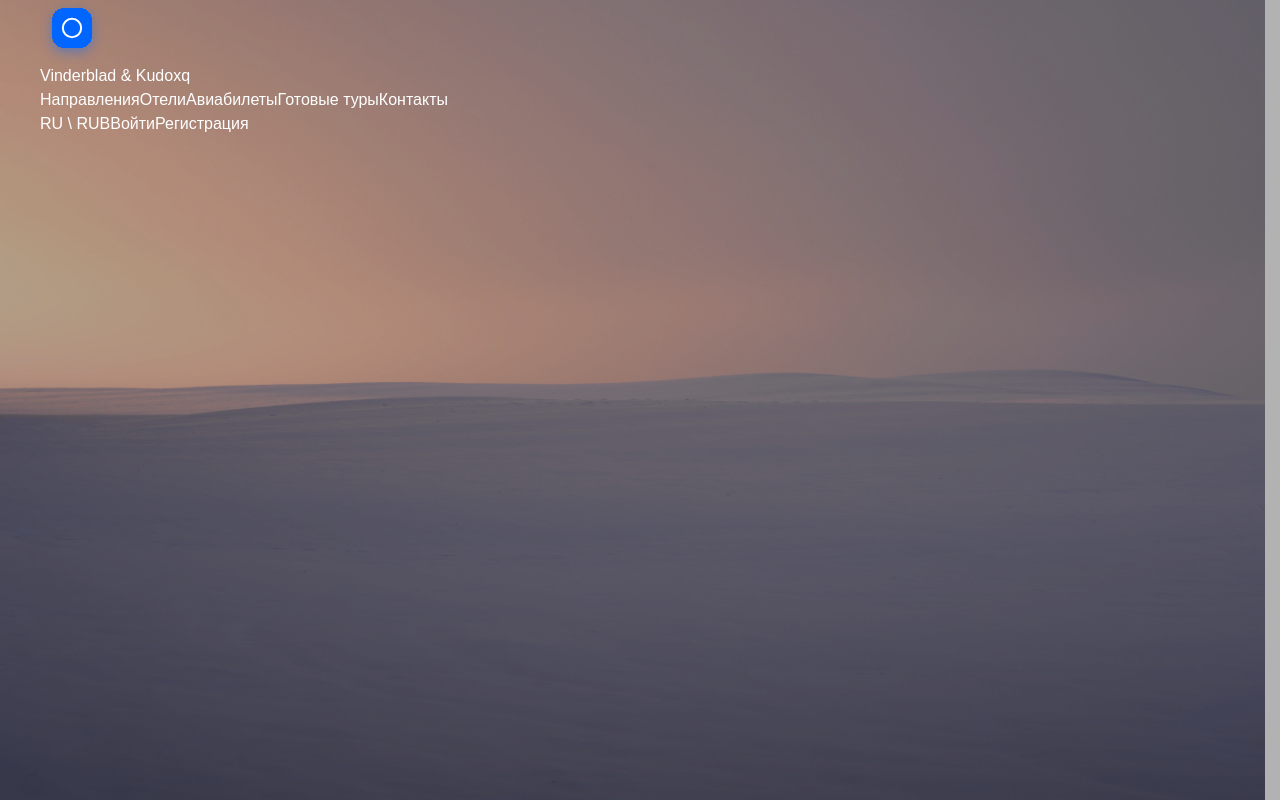
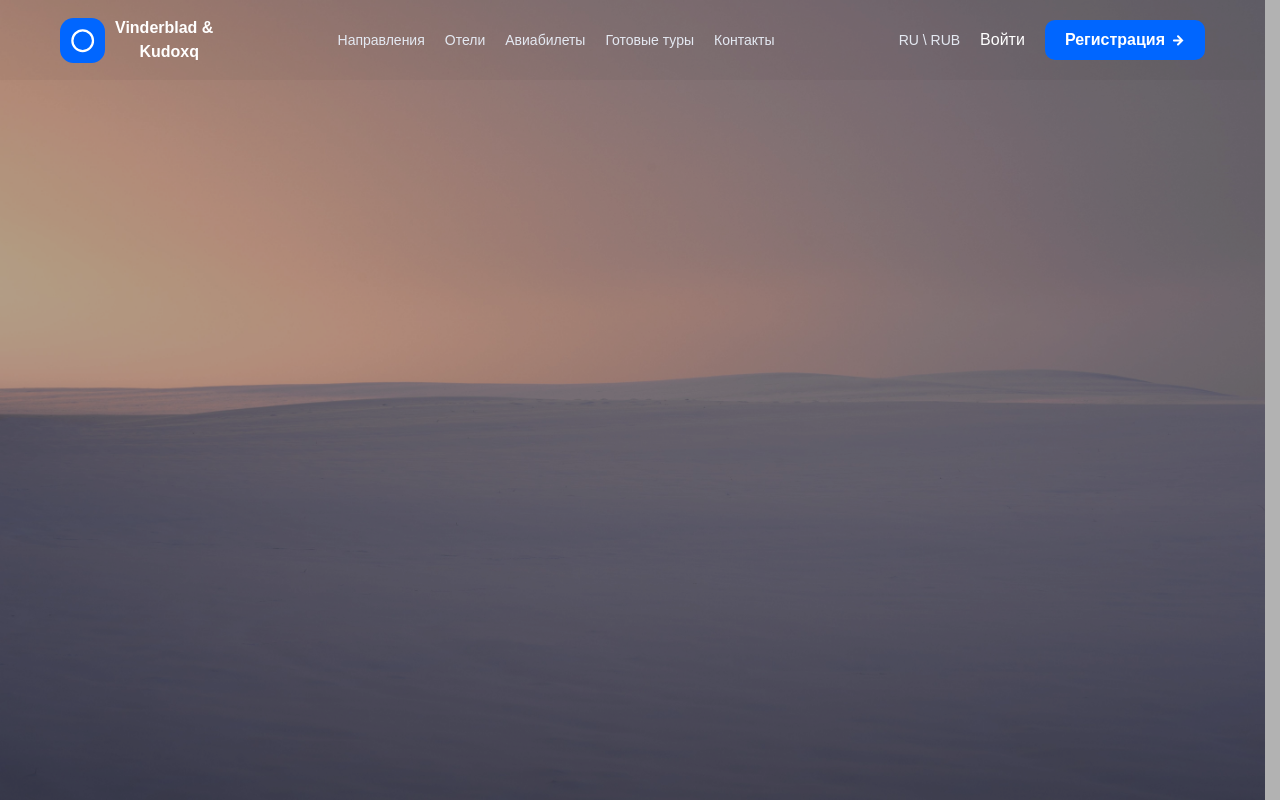
Before and after one commit to Vinderblad7/booking-microservices, a React app in the folder frontend/: page / in a window 1280 px wide. Built offline with nearby package versions, Linux system fonts and the light colour scheme; the HTML template or start-up script is replaced by a standard one; a web font is replaced by a local one.

Commit message:
frontend: add header with responsible styles

```diff
--- a/frontend/src/App.jsx
+++ b/frontend/src/App.jsx
@@ -1,5 +1,5 @@
 import { useState } from 'react'
-import Header from './components/header/header.jsx'
+import Header from './components/Header/Header.jsx'
 
 function App() {
   const [count, setCount] = useState(0)
--- a/frontend/src/components/Header/Header.css
+++ b/frontend/src/components/Header/Header.css
@@ -0,0 +1,122 @@
+.header {
+    width: 100%;
+    background-color: rgba(0,0,0,0.03); /* полупрозрачный фон */
+    padding: 20px;
+}
+
+.header-container {
+    width: min(100% - (var(--container-padding) * 2), var(--container-width));
+
+    height: var(--header-height);
+
+    margin-inline: auto;
+
+    display: flex;
+    align-items: center;
+    justify-content: space-between;
+}
+
+.logo {
+    display: flex;
+    align-items: center;
+
+    flex-shrink: 0;
+}
+
+.logo img {
+    width: 45px;
+    height: 45px;
+
+    margin-right: 10px;
+}
+
+.logo-text {
+    display: flex;
+    flex-direction: column;
+    align-items: center;
+}
+
+.brand-top,
+.brand-bottom {
+    font-size: 16px;
+    font-weight: 550;
+}
+
+.brand-bottom {
+    padding-left: 10px;
+}
+
+.navigation {
+    display: flex;
+    align-items: center;
+    gap: 20px;
+}
+
+.navigation a {
+    font-size: 14px;
+    font-weight: 500;
+
+    color: var(--color-light-gray);
+    transition: var(--transition-duration);
+}
+
+.navigation a:hover {
+    transform: translateY(-2px);
+    color: white;
+}
+
+.actions {
+    display: flex;
+    align-items: center;
+    gap: 20px;
+}
+
+.lang-currency-switcher {
+    color: var(--color-light-gray);
+    font-size: 14px;
+
+    transition: var(--transition-duration);
+}
+
+.lang-currency-switcher:hover {
+    transform: translateY(-2px);
+    color: white;
+}
+
+.login-button {
+   font-size: 16px;
+   font-weight: 500;
+
+   transition: var(--transition-duration);
+}
+
+.login-button:hover {
+    transform: translateY(-2px);
+    color: var(--color-light-gray);
+}
+
+.signup-button {
+    position: relative;
+    font-size: 16px;
+    font-weight: 600;
+
+    background-color: var(--color-blue);
+
+    padding: 8px 40px 8px 20px;
+
+    border-radius: var(--border-radius-sm);
+
+    transition: var(--transition-duration);
+}
+
+.signup-button:hover {
+    background-color: rgba(7, 106, 255, 0.8);
+}
+
+.signup-button::before {
+    content: url('../../assets/icons/arrow-right.svg');
+    position: absolute;
+    right: 20px;
+    top: 50%;
+    transform: translateY(-40%);
+}
--- a/frontend/src/components/Header/Header.jsx
+++ b/frontend/src/components/Header/Header.jsx
@@ -1,14 +1,20 @@
 import logoBadge from '../../assets/icons/logo-badge.svg';
+import './Header.css';
 
 function Header() {
     return (
         <header className="header">
 
-            <div className="container">
+            <div className="header-container">
 
                 <div className="logo">
-                    <img src={logoBadge} alt="Logo" />
-                    <span className="logo-text">Vinderblad & Kudoxq</span>
+                    <img src={logoBadge} alt="badge" className="logo-badge" />
+
+                    <div className="logo-text">
+                        <span className="brand-top">Vinderblad &</span>
+                        <span className="brand-bottom">Kudoxq</span>
+                    </div>
+
                 </div>
 
                 <nav className="navigation">
--- a/frontend/src/index.css
+++ b/frontend/src/index.css
@@ -207,6 +207,7 @@ svg * {
   /* Макет */
   --container-width: 1200px;
   --container-padding: 40px;
+  --header-height: 40px;
 
   /* UI */
   --border-radius-sm: 10px;
@@ -215,7 +216,7 @@ svg * {
   --border-radius-xl: 24px;
 
   /* Transitions */
-  --transition-duration: 0.2s;
+  --transition-duration: 0.2s ease;
 }
 
 @font-face {
```
Also changed, not shown: frontend/src/assets/icons/compass.svg (deleted), frontend/src/assets/icons/logo-badge.svg.
